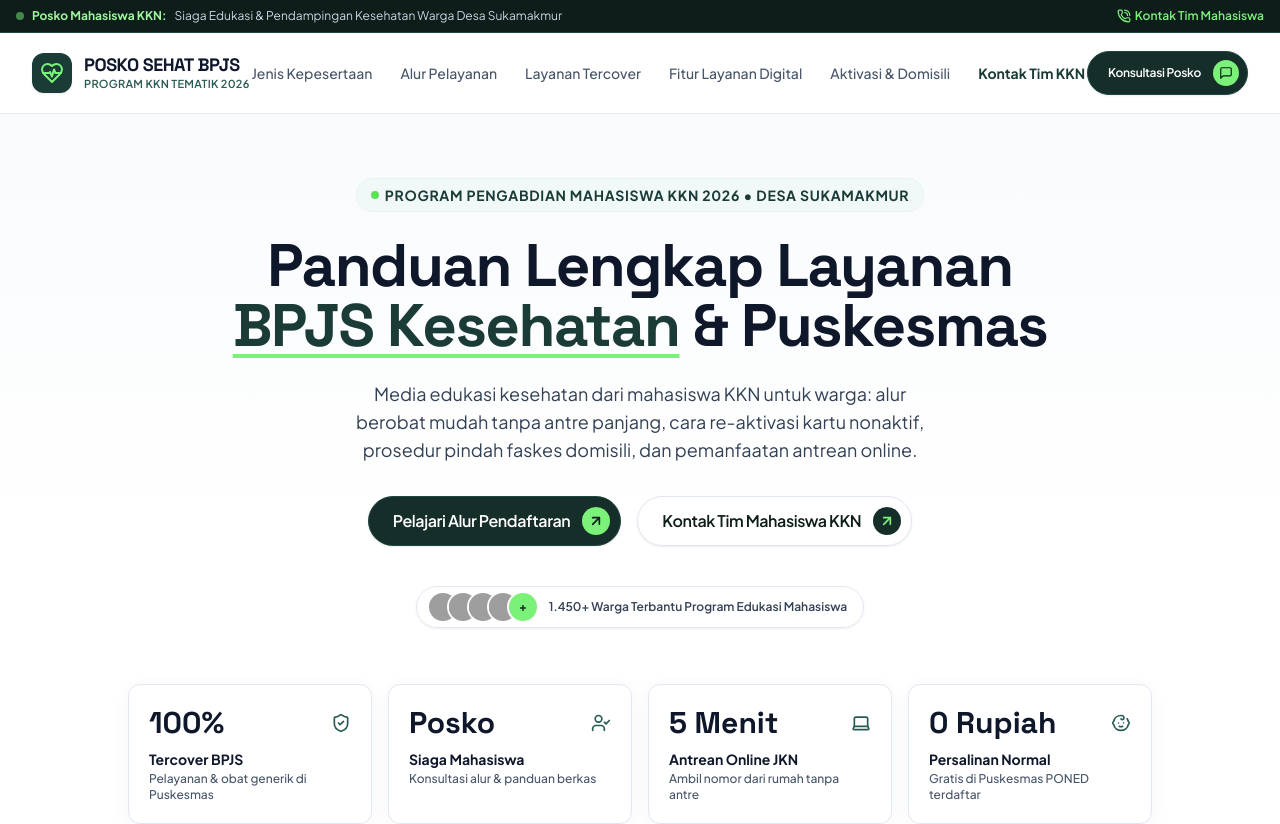
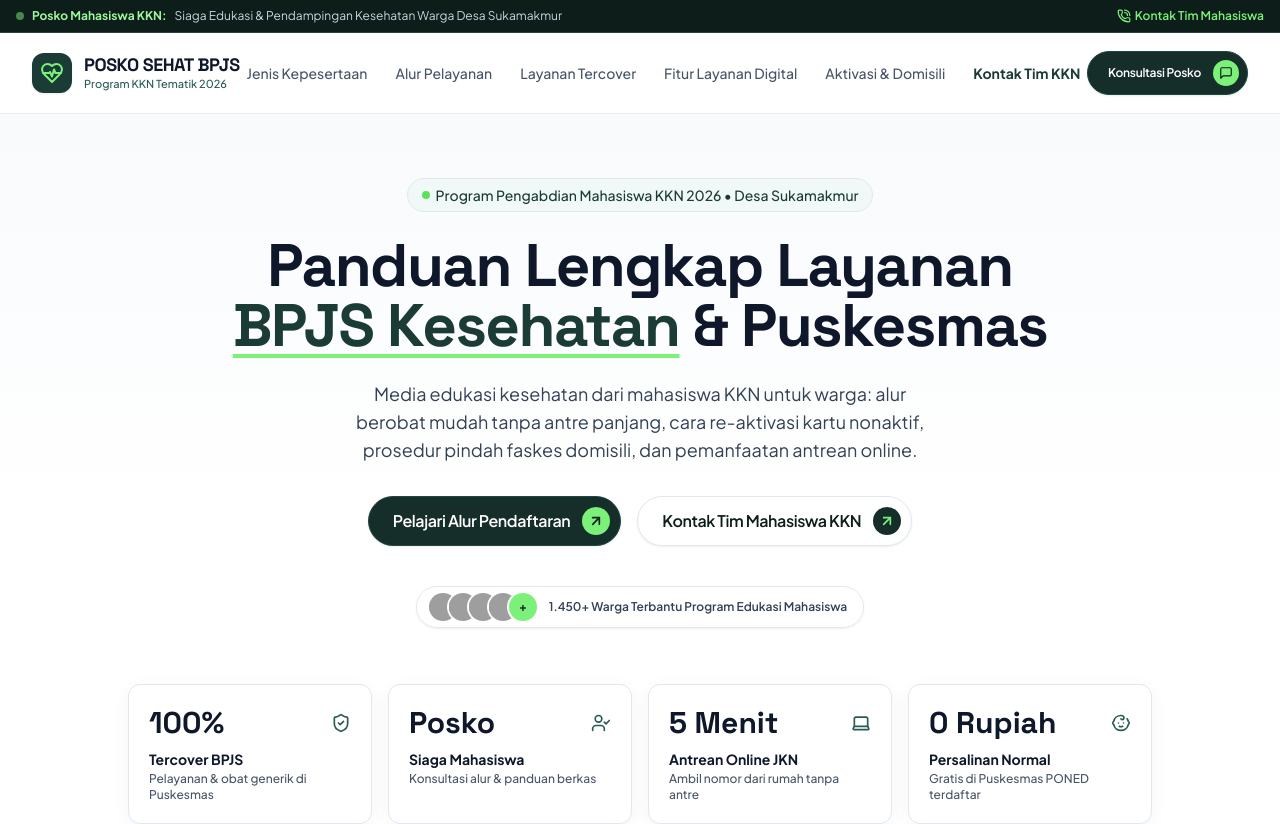
Before and after one commit to zaki-ramadhan/web_kkn, a React (Vite) app: page / in a window 1280 px wide. Shown: the top 824 px of the page. Built offline with nearby package versions, Linux system fonts and the light colour scheme; grey boxes are pictures that could not be loaded.

Commit message:
style: ubah tipografi badge dan chip menjadi natural title case tanpa forced uppercase dan wide tracking

```diff
--- a/src/App.jsx
+++ b/src/App.jsx
@@ -68,7 +68,7 @@ export default function App() {
           {/* Main Hero Pill Badge */}
           <div className="mb-6">
             <Badge variant="brand" size="md" pulseDot dotColor="bg-lime-500">
-              PROGRAM PENGABDIAN MAHASISWA KKN 2026 • DESA SUKAMAKMUR
+              Program Pengabdian Mahasiswa KKN 2026 • Desa Sukamakmur
             </Badge>
           </div>
 
--- a/src/components/Footer.jsx
+++ b/src/components/Footer.jsx
@@ -17,7 +17,7 @@ export default function Footer() {
                 <span className="font-grotesk font-bold text-lg text-white tracking-tight block leading-tight">
                   POSKO SEHAT BPJS
                 </span>
-                <span className="text-[11px] font-medium text-lime-300 tracking-wide block uppercase">
+                <span className="text-[11px] font-medium text-lime-300 block">
                   Karya Tim Mahasiswa KKN 2026
                 </span>
               </div>
@@ -32,7 +32,7 @@ export default function Footer() {
 
           {/* Col 2 */}
           <div className="lg:col-span-2 sm:col-span-1">
-            <Heading as="h4" level="4" color="light" className="text-sm uppercase tracking-wider mb-4">
+            <Heading as="h4" level="4" color="light" className="text-sm font-bold mb-4">
               Panduan Cepat
             </Heading>
             <ul className="space-y-2.5 text-xs text-slate-300">
@@ -66,7 +66,7 @@ export default function Footer() {
 
           {/* Col 3 */}
           <div className="lg:col-span-3 sm:col-span-1">
-            <Heading as="h4" level="4" color="light" className="text-sm uppercase tracking-wider mb-4">
+            <Heading as="h4" level="4" color="light" className="text-sm font-bold mb-4">
               Materi Edukasi
             </Heading>
             <ul className="space-y-2.5 text-xs text-slate-300">
@@ -100,7 +100,7 @@ export default function Footer() {
 
           {/* Col 4 */}
           <div className="lg:col-span-3">
-            <Heading as="h4" level="4" color="light" className="text-sm uppercase tracking-wider mb-4">
+            <Heading as="h4" level="4" color="light" className="text-sm font-bold mb-4">
               Posko Mahasiswa KKN
             </Heading>
             <div className="space-y-3 text-xs text-slate-300">
--- a/src/components/Navbar.jsx
+++ b/src/components/Navbar.jsx
@@ -44,7 +44,7 @@ export default function Navbar() {
               <span className="font-grotesk font-bold text-lg text-slate-900 tracking-tight block leading-tight">
                 POSKO SEHAT BPJS
               </span>
-              <span className="text-[11px] font-semibold text-brand-700 tracking-wide block uppercase">
+              <span className="text-[11px] font-medium text-brand-700 block">
                 Program KKN Tematik 2026
               </span>
             </div>
--- a/src/components/ui/Badge.jsx
+++ b/src/components/ui/Badge.jsx
@@ -9,24 +9,24 @@ export default function Badge({
   className = '',
 }) {
   const variantStyles = {
-    brand: 'bg-brand-50 text-brand-850 border-brand-100',
-    brandDark: 'bg-white/10 text-lime-300 border-white/10',
-    lime: 'bg-lime-400 text-brand-950 border-lime-500/30 font-bold',
-    rose: 'bg-rose-100 text-rose-800 border-rose-200',
+    brand: 'bg-brand-50 text-brand-850 border-brand-200/80',
+    brandDark: 'bg-white/10 text-lime-300 border-white/15',
+    lime: 'bg-lime-400 text-brand-950 border-lime-500/40 font-semibold',
+    rose: 'bg-rose-50 text-rose-800 border-rose-200',
     slate: 'bg-slate-100 text-slate-800 border-slate-200',
-    amber: 'bg-amber-100 text-amber-900 border-amber-200',
+    amber: 'bg-amber-50 text-amber-900 border-amber-200',
     glass: 'bg-black/30 text-lime-300 border-lime-400/20',
   };
 
   const sizeStyles = {
-    xs: 'text-[10px] sm:text-xs px-2.5 py-0.5',
+    xs: 'text-xs px-2.5 py-0.5',
     sm: 'text-xs px-3 py-1',
     md: 'text-xs sm:text-sm px-3.5 py-1.5',
   };
 
   return (
     <span
-      className={`inline-flex items-center gap-1.5 rounded-full font-bold uppercase tracking-wider border ${
+      className={`inline-flex items-center gap-1.5 rounded-full font-medium tracking-normal border ${
         variantStyles[variant] || variantStyles.brand
       } ${sizeStyles[size]} ${className}`}
     >
```
